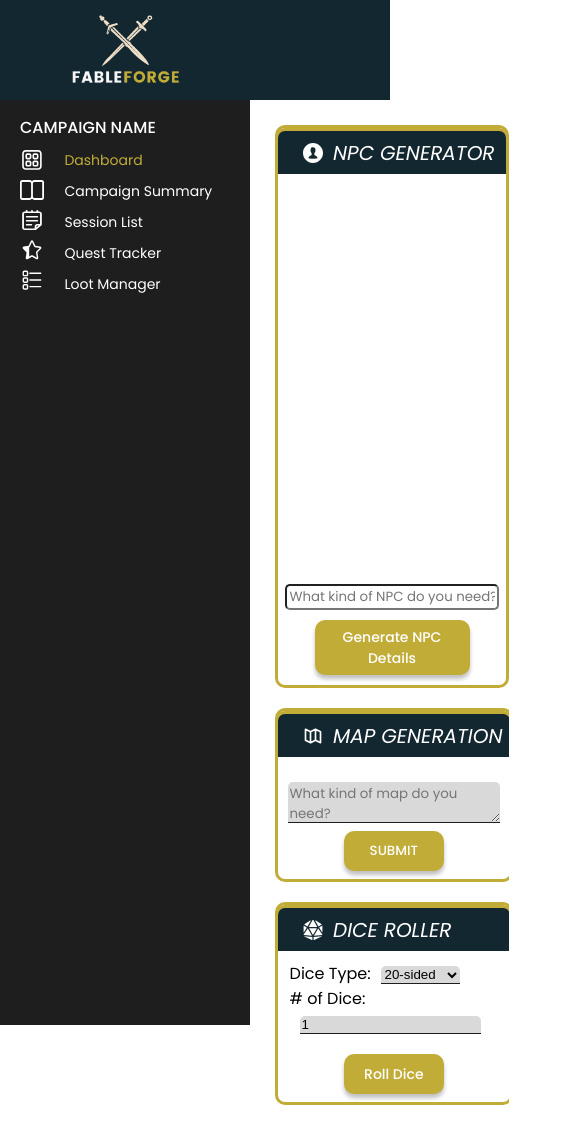
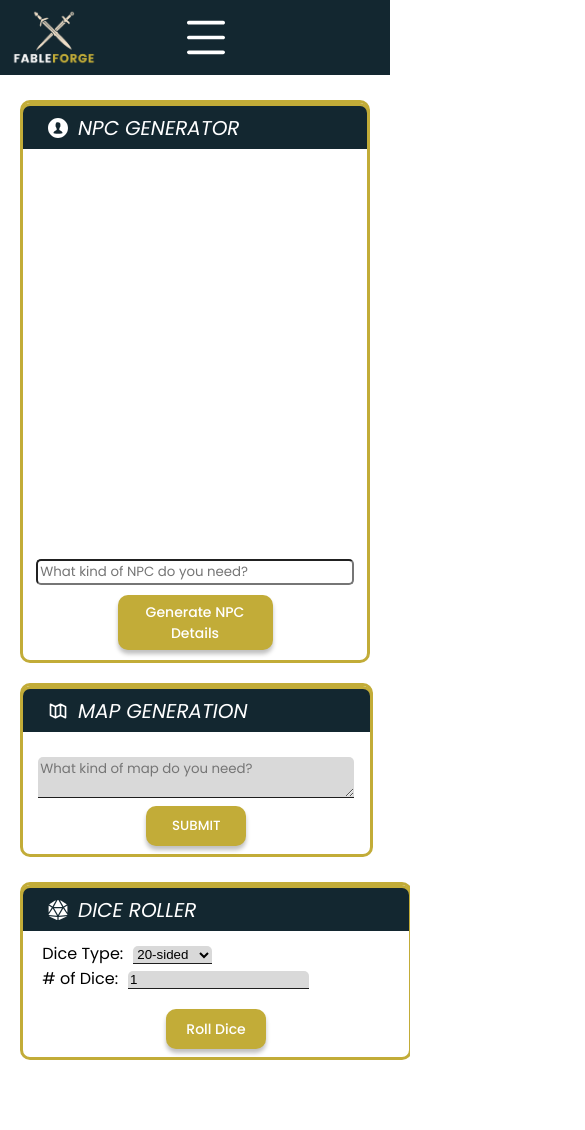
Before and after one commit to alliebourden/fableforge, a React (Vite) app: page /dashboard in a window 390 px wide. Shown: the whole page, 585 px wide, since content can reach past the window. After the commit the page ends 1085 px from the top, so only its background shows below. Built offline with nearby package versions, Linux system fonts and the light colour scheme.

Commit message:
style - modified 975px media

```diff
--- a/src/App.css
+++ b/src/App.css
@@ -16,6 +16,10 @@ html {
 .top-logo {
   box-sizing: border-box;
   margin: 10px 0 0 67px;
+}
+
+.hamburger-icon {
+  display: none;
 }
 
 /* side bar css */
@@ -29,12 +33,12 @@ html {
   margin-top: 100px;
 }
 
-.campaign-name {
+.campaign-tools {
   background-color: #1e1e1e;
   margin: 15px 0 0 20px;
   color: #fff;
   font-family: Poppins;
-  font-size: 16px;
+  font-size: 1rem;
   font-style: normal;
   font-weight: 600;
   line-height: normal;
@@ -75,6 +79,98 @@ html {
 
 .sidebar-links div.active {
   color: #c2ac38;
+}
+
+@media (max-width: 700px) {
+  .top-bar {
+    width: 100%;
+    height: 75px;
+    background-color: #132730;
+    position: fixed;
+    display: flex;
+  }
+
+  .top-logo {
+    height: 80%;
+  }
+
+  .hamburger-icon {
+    height: 50%;
+  }
+
+  .top-logo {
+    box-sizing: border-box;
+    margin: 8px 0 0 10px;
+  }
+
+  .hamburger-icon {
+    display: flex;
+  }
+
+  .collapsed-bar {
+    justify-content: center;
+    align-items: center;
+    width: 100%;
+    display: flex;
+    margin-right: 75px;
+  }
+
+  .sidebar {
+    width: 200px;
+    height: 175px;
+    background-color: #1e1e1e;
+    overflow: auto;
+    position: fixed;
+    margin-top: 100px;
+  }
+
+  .campaign-tools {
+    display: none;
+  }
+
+  .sidebar-content {
+    display: flex;
+  }
+
+  .icons img {
+    display: none;
+  }
+
+  .sidebar-links {
+    display: flex;
+    flex-direction: column;
+    color: #fff;
+    font-family: Poppins;
+    margin: 10px 0 0 0px;
+  }
+
+  .dashboard {
+    width: 100% !important;
+  }
+
+  .dashboard-content {
+    display: flex !important;
+    margin-left: 20px !important;
+    margin-top: 100px !important;
+    margin-bottom: 25px;
+  }
+
+  .dashboard-content-left {
+    width: 100% !important;
+  }
+
+  .chat-container {
+    margin-right: 40px;
+  }
+
+  .dashboard-content-right {
+    width: 100% !important;
+  }
+
+  .image-form {
+    margin-left: 0;
+    margin-right: 40px !important;
+  }
 }
 
 /* session list css */
@@ -895,6 +991,8 @@ dialog {
   display: flex;
   flex-direction: column;
   height: 100%;
+  margin-left: 25px;
+  margin-right: 80px;
 }
 
 @media (max-width: 975px) {
@@ -903,33 +1001,12 @@ dialog {
   }
 
   .dashboard-content-left {
-    width: 75%;
+    margin-right: 120px;
   }
   .dashboard-content-right {
-    width: 75%;
     margin-top: 20px;
-  }
-
-  .image-form {
-    margin: 0 !important;
-  }
-
-  .image-form-container {
-    width: 100%;
-  }
-
-  .image-generation-form {
-    width: 99% !important;
-    height: 100%;
-  }
-
-  .dice-roller {
-    margin-left: 0 !important;
-    margin-top: 20px;
-  }
-
-  .dice-roller-container {
-    width: 99% !important;
+    margin-left: 0;
+    margin-right: 120px;
   }
 }
 
@@ -1190,13 +1267,8 @@ dialog input {
 
 /* map generation */
 
-.image-form {
-  margin-left: 25px;
-  margin-bottom: 25px;
-}
-
 .image-generation-form {
-  width: 75%;
+  width: 99%;
   height: 100%;
   border: 3px solid #c2ac38;
   display: flex;
@@ -1279,11 +1351,11 @@ dialog input {
 /* dice roller css */
 
 .dice-roller {
-  margin-left: 25px;
+  margin-top: 25px;
 }
 
 .dice-roller-container {
-  width: 75%;
+  width: 99%;
   height: 100%;
   border: 3px solid #c2ac38;
   display: flex;
--- a/src/pages/Layout.jsx
+++ b/src/pages/Layout.jsx
@@ -7,24 +7,41 @@ import SessionIcon from "../../assets/icons/SessionListIcon.svg";
 import QuestIcon from "../../assets/icons/QuestIcon.svg";
 import LootIcon from "../../assets/icons/LootManagementIcon.svg";
 import { useNavigate } from "react-router-dom";
+import HamburgerIcon from "../../assets/icons/HamburgerIcon.svg";
 
 export default function Layout() {
   const navigate = useNavigate();
   const location = useLocation();
   const [activePage, setActivePage] = useState(location.pathname);
+  const [openMenu, setOpenMenu] = useState(false);
 
   const handleNavigation = (path) => {
     setActivePage(path);
     navigate(path);
+    setOpenMenu(false);
+  };
+
+  const toggleMenu = () => {
+    setOpenMenu(!openMenu);
   };
 
   return (
     <div className="layout-wrapper">
       <div className="top-bar">
         <img src={Logo} height={80} className="top-logo" alt="Logo" />
+        <div className="collapsed-bar">
+          <img
+            src={HamburgerIcon}
+            height={20}
+            alt="NavBarHamburger"
+            className="hamburger-icon"
+            onClick={toggleMenu}
+          />
         </div>
+      </div>
+      {openMenu && window.innerWidth <= 700 && (
         <div className="sidebar">
-        <p className="campaign-name">CAMPAIGN NAME</p>
+          <p className="campaign-tools">CAMPAIGN TOOLS</p>
           <div className="sidebar-content">
             <div className="icons">
               <img src={DashboardIcon} height={20} alt="Dashboard" />
@@ -67,6 +84,7 @@ export default function Layout() {
             </div>
           </div>
         </div>
+      )}
       <Outlet />
     </div>
   );
```
Also changed, not shown: assets/icons/HamburgerIcon.svg (added). Lines whose indentation alone changed are shown as unchanged.
